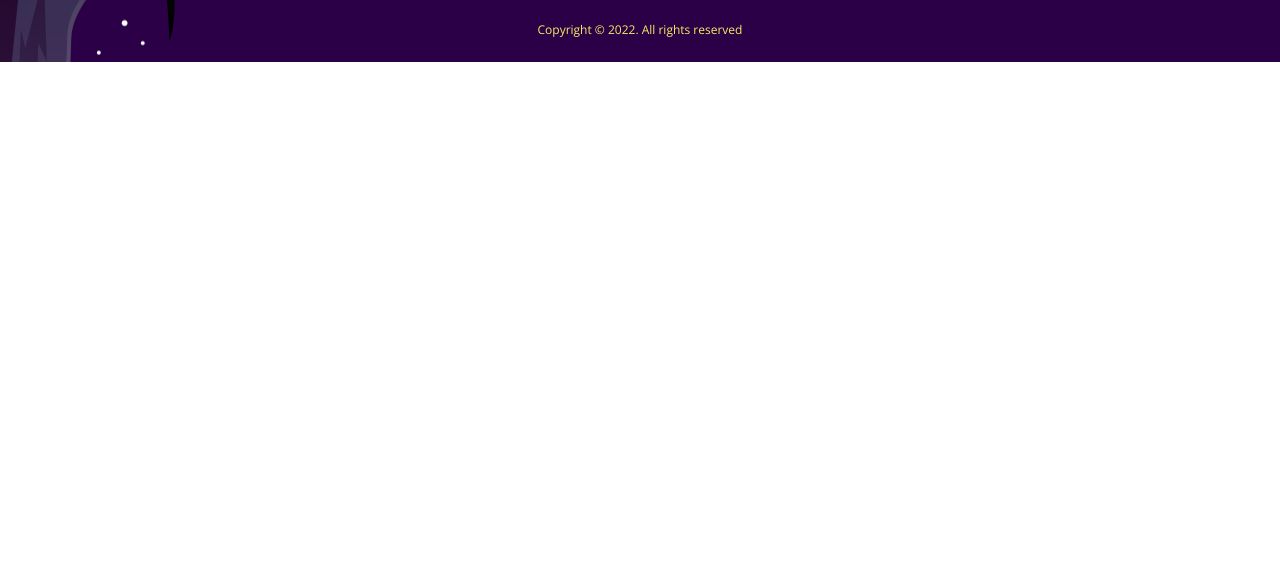
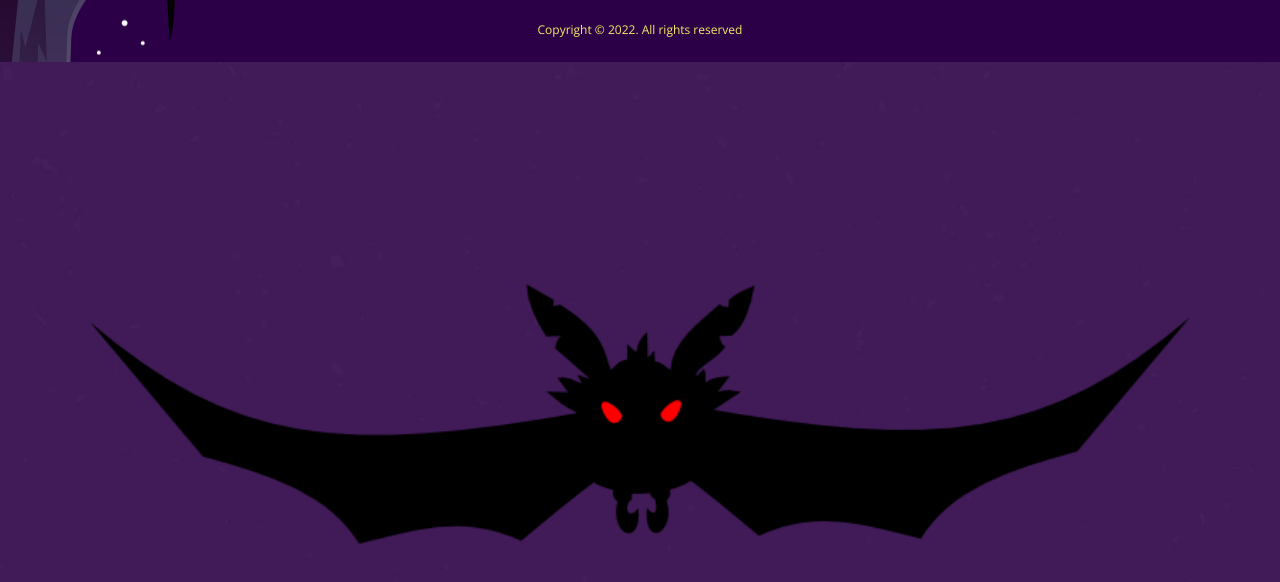
Before and after one commit to mhmd2991/responsive-halloween-design-using-html-css-and-javascript, a plain HTML site: page index.html in a window 1280 px wide. Shown: the part 3656-4238 px from the top of the page. Before the commit the page ends 3718 px from the top, so only its background shows below. Drawn offline with nearby package versions, Linux system fonts and the light colour scheme.

Commit message:
Add files via upload

```diff
--- a/index.html
+++ b/index.html
@@ -368,6 +368,11 @@
     <div href="#" class="to-top" id="to-top">
         <img src="img/living-dead.png" alt="">
     </div>
+    <div class="loader">
+        <div class="container">
+            <img src="img/preloader1.png" alt="">
+        </div>
+    </div>
     <script src="https://kit.fontawesome.com/9e5ba2e3f5.js" crossorigin="anonymous"></script>
     <script src="js/main.js"></script>
 </body>
```
